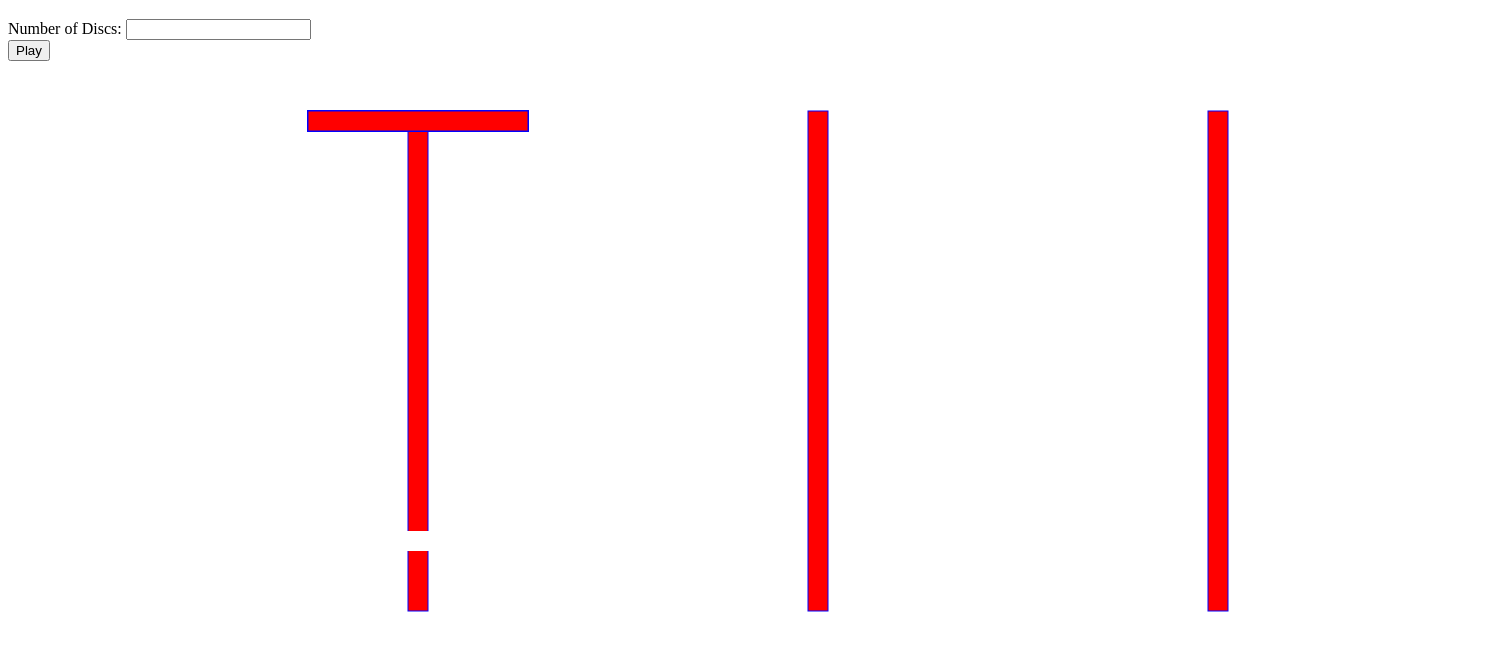
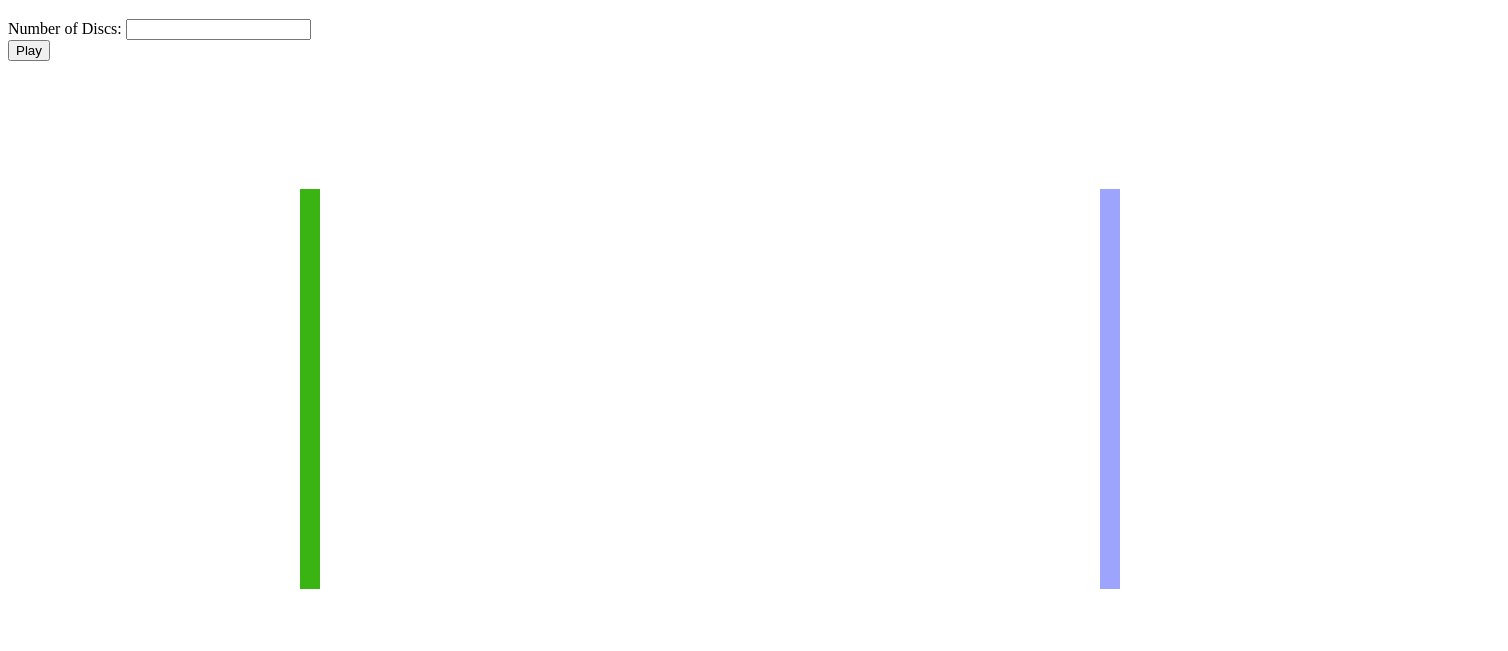
Before and after one commit to Naveen-Virigineni/Tower-of-hanoi, a plain HTML site: page Tower of hanoi.html in a window 1280 px wide. Both pictures are taken after a click on the button "Play". Shown: the part 61-712 px from the top of the page, 1508 px wide, since content can reach past the window. Drawn offline with Linux system fonts and the light colour scheme.

Commit message:
Update Tower of hanoi.html

```diff
--- a/Tower of hanoi.html
+++ b/Tower of hanoi.html
@@ -1,8 +1,10 @@
 <!DOCTYPE html>
 <html>
+
 <head>
 	<title> Tower of hanoi</title>
 </head>
+
 <body>
 	<div class="box">
 		<h1 class="hed">Tower Of Hanoi</h1>
@@ -10,79 +12,149 @@
 	<form id="num">
 		Number of Discs: <input type="number" name="n" id="n"><br>
 	</form>
-        <button type="button" onclick="main();">Play</button><br>
-		<canvas id="canvas" width="1500" height="1000"></canvas>
+	<button type="button" onclick="main()">Play</button><br>
 	<script>
-			function main(){
-				var canvas = document.getElementById("canvas");
-				var context = canvas.getContext("2d");
-                context.clearRect(0, 0, canvas.width, canvas.height);
+		var pole_width = 20;
+		var disc_height = 20;
+		var pole_height = 400;
+		var pole_top = 250;
+		var poleAX = 300;
+		var poleBX = 700;
+		var poleCX = 1100;
+		var pole_top;
+		var array = [];
+
+		function createRect(name, left, top, width, height) {
+			var newdiv = document.createElement("div");
+			newdiv.id = name;
+			newdiv.style.position = "absolute";
+			newdiv.style.left = left + "px";
+			newdiv.style.top = top + "px";
+			newdiv.style.width = width + "px";
+			newdiv.style.height = height + "px";
+			const randomColor = Math.floor(Math.random() * 16777215).toString(16);
+			while (randomColor === "FFFFFF") {
+				randomColor = Math.floor(Math.random() * 16777215).toString(16);
+			}
+			newdiv.style.backgroundColor = "#" + randomColor;;
+			newdiv.style.visibility = 'visible';
+			newdiv.style.display = 'block';
+			document.body.appendChild(newdiv);
+			return document.getElementById(name);
+		}
+		class pole {
+			constructor(poleX, height, width, num_discs) {
+				this.poleX = poleX;
+				this.height = height;
+				this.width = width;
+				this.discs = [];
+				this.num_discs = num_discs;
+				createRect("A", poleX, pole_top, pole_width, pole_height);
+			}
+			push(disc) {
+				this.discs.push(disc);
+			}
+			pop() {
+				return this.discs.pop();
+			}
+		}
+		function main() {
 			var n = document.getElementById("num").elements["n"].value;
-				function Tower_of_hanoi(){
-                	var n = document.getElementById("num").elements["n"].value;
-                   // alert(n.value)
-                    var pole_x = 400
-                    var pole_y = 50
-                    var pole_height = 500
-                    var pole_width = 20
-                    var pole_gap = 400
-                    var line_width = 0
-                    var disc_width_diff = 40
-                    var disc_height = 20
+			var A = new pole(poleAX, pole_height, pole_width, n);
+			var B = new pole(poleBX, pole_height, pole_width, 0);
+			var C = new pole(poleCX, pole_height, pole_width, 0);
 
-					for(i=0;i<3;i++){
-						context.fillStyle = "red";
-						context.strokeStyle = "blue";
-						context.lineWidth = line_width;
-						context.fillRect(pole_x + i * pole_gap, pole_y, pole_width, pole_height);
-						context.strokeRect(pole_x + i * pole_gap, pole_y, pole_width, pole_height);
+			for (i = 0; i < n; i++) {
+				var height = 20;
+				var width = 40 * (n - i + 1);
+				var top = 650 - (i + 1) * 20;
+				var left = 310 - (n - i + 1) * 20;
+				var name = "disc" + (i + 1);
+				console.log(top);
+				ele = createRect(name, left, top, width, height);
+				A.push(ele);
 			}
 
-					for(i=0;i<n;i++){
-                    	var w_on_either_side = disc_width_diff*(n-i+1)/2 // Disc width on either side of the pole, excluding pole width
-						//context.rect(pole_x - w_on_either_side, pole_height + pole_y - i * line_width - (i+1)* disc_height, pole_width + 2 * w_on_either_side, disc_height);
-						context.fillStyle = "#" + (59*i).toString(16) + (56*i).toString(16) + (19*i).toString(16);
-						context.strokeStyle = "blue";
-						context.lineWidth = line_width;
-						context.fillRect(pole_x - w_on_either_side, pole_height + pole_y - i * line_width -(i+1)*disc_height, pole_width + 2 * w_on_either_side, disc_height);
-						context.strokeRect(pole_x - w_on_either_side, pole_height + pole_y - i * line_width -(i+1)*disc_height, pole_width + 2 * w_on_either_side, disc_height);
-						//console.log(pole_x - w_on_either_side, pole_height + pole_y - i * line_width -(i+1)*disc_height);
+			function towerofhanoi(n, start, mid, end) {
+				if (n == 1) {
+					var e1 = start.pop();
+					//console.log(e1.id, start.poleX, end.poleX);
+					array.push(function () { move_disc(e1, start, end); });
+					end.push(e1);
+					return;
 				}
+				towerofhanoi(n - 1, start, end, mid);
+				towerofhanoi(1, start, mid, end);
+				towerofhanoi(n - 1, mid, start, end);
 
+				function move_disc(e, source, destination) {
+					//console.log(e, e.id, source.poleX, destination.poleX);
+					var pos = e.offsetTop;
+					var id = setInterval(task, 10);
+					var id1;
+					var id2;
+					var pos1 = source.poleX;
+
+					function move_down() {
+						//console.log(e.id,pos, pole_top - 40);
+						console.log(destination.discs.length);
+						if (pos >= pole_top + pole_height -(e.offsetHeight)*destination.num_discs - 20) {
+							clearInterval(id2);
+							source.num_discs--;
+							destination.num_discs++;
+							if (array.length == 0) {
+								return;
 							}
+							f = array.shift();
+							f();
+						}
+						else {
+							pos = pos + 10;
+							e.style.top = pos + "px";
+						}
+					}
+					function move_horizontal() {
+						//console.log(e.id, source.poleX, destination.poleX, pos1);
+						if (source.poleX < destination.poleX) {
 
-				function move_disc(p,source,destination,mid)
-				{
-					var n = document.getElementById("num").elements["n"].value;
-
-					var pole_x = 400
-                    var pole_y = 50
-                    var pole_height = 500
-                    var pole_width = 20
-                    var pole_gap = 400
-                    var line_width = 0
-                    var disc_width_diff = 40
-                    var disc_height = 20
-					var w_on_either_side = disc_width_diff*(n-p+1);
-					context.fillStyle = "red";
-					if(source=='A' && destination=='B'){
-						//context.clearRect(pole_x - w_on_either_side,(pole_height + pole_y - p * line_width -(p+1)*disc_height)+20,pole_width + 2 * w_on_either_side,disc_height);
-						//console.log(pole_x - w_on_either_side,(pole_height + pole_y - p * line_width -(p+1)*disc_height)+20)
-						for(i=0;i<400;i++){
-							setTimeout(function() {
-
-								context.clearRect(pole_x - w_on_either_side,(pole_height + pole_y - p * line_width -(p+1)*disc_height)+20,pole_width + 2 * w_on_either_side,disc_height);
-
-								context.fillRect(pole_x - w_on_either_side,(pole_height + pole_y - p * line_width -(p+1)*disc_height)-i,pole_width + 2 * w_on_either_side,disc_height);
-								context.strokeRect(pole_x - w_on_either_side,(pole_height + pole_y - p * line_width -(p+1)*disc_height)-i,pole_width + 2 * w_on_either_side,disc_height);
-							}, 1000);
+							if (pos1 >= destination.poleX - (e.offsetWidth / 2) + 10) {
+								clearInterval(id1);
+								id2 = setInterval(move_down, 10);
+							}
+							else {
+								pos1 = pos1 + 10;
+								e.style.left = pos1 + "px";
+							}
+						} else {
+							if (pos1 <= destination.poleX - (e.offsetWidth / 2) + 10) {
+								clearInterval(id1);
+								id2 = setInterval(move_down, 10);
+							}
+							else {
+								pos1 = pos1 - 10;
+								e.style.left = pos1 + "px";
 							}
 						}
 					}
-			Tower_of_hanoi();
-			move_disc(4,'A','B','C');
+
+					function task() {
+						//console.log(e.id, pos, pole_top - 40);
+						if (pos <= pole_top - 40) {
+							clearInterval(id);
+							id1 = setInterval(move_horizontal, 10);
 						}
-
+						else {
+							pos = pos - 10;
+							e.style.top = pos + "px";
+						}
+					}
+				}
+			}
+			towerofhanoi(n, A, B, C);
+			f = array.shift();
+			f();
+		}
 	</script>
 </body>
+
 </html>
```
Lines whose indentation alone changed are shown as unchanged.
